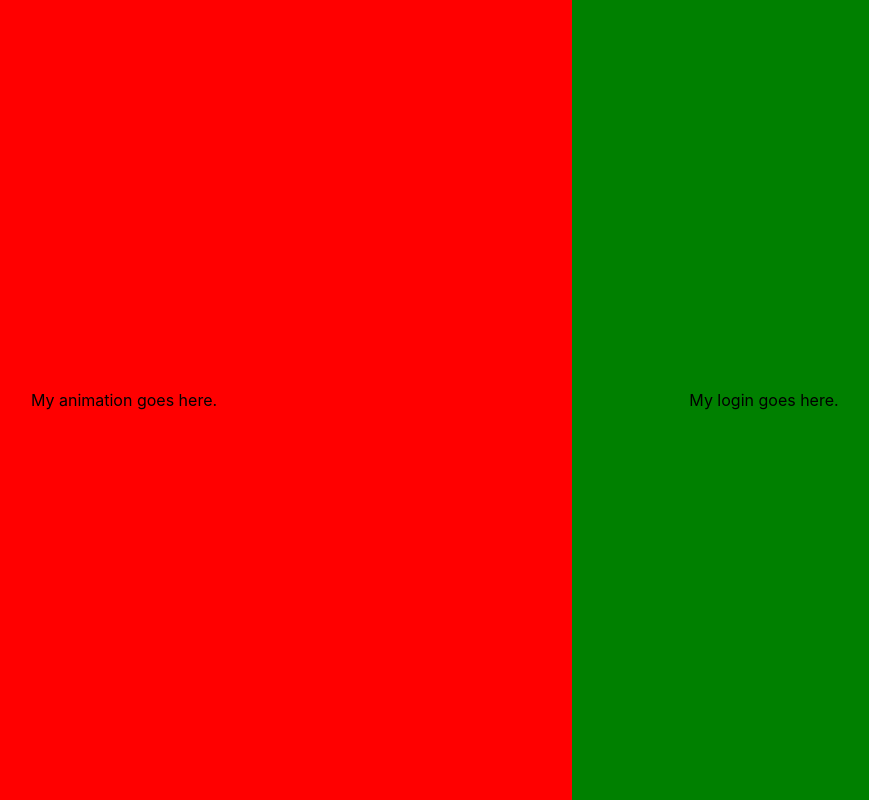
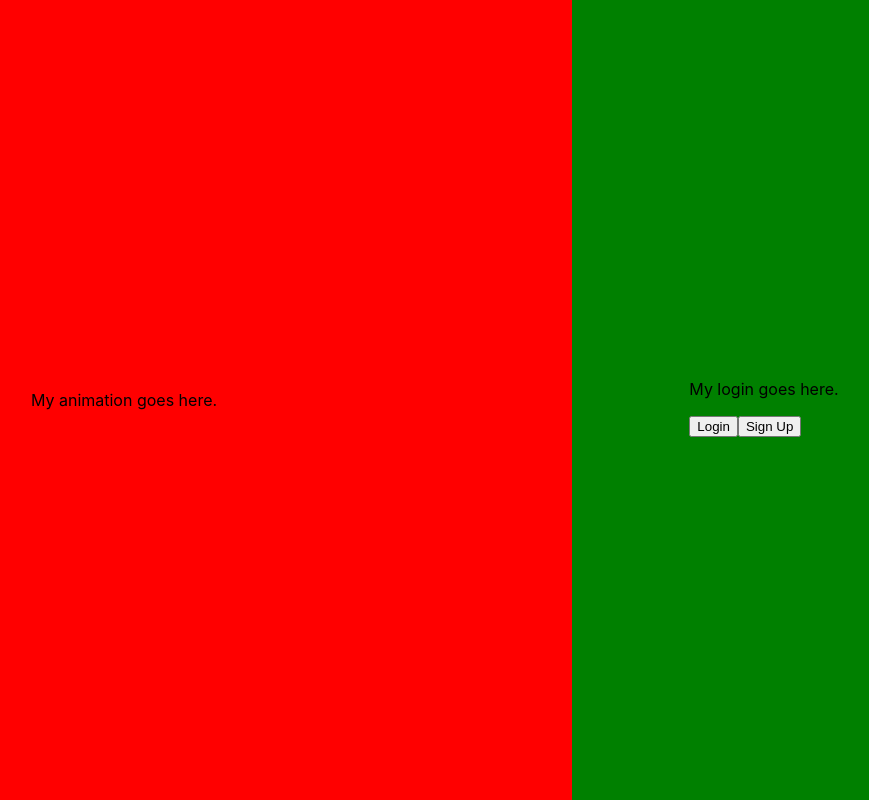
Before and after one commit to ammadakram/QuetzAI, a React (Create React App) app: page / in a window 1280 px wide. Shown: the whole page, without its empty margins (324-1193 px from the left). Built offline with nearby package versions, Linux system fonts and the light colour scheme.

Commit message:
added tailwind

```diff
--- a/package.json
+++ b/package.json
@@ -40,5 +40,8 @@
       "last 1 firefox version",
       "last 1 safari version"
     ]
+  },
+  "devDependencies": {
+    "tailwindcss": "^3.4.1"
   }
 }
--- a/src/Components/LoginPage.tsx
+++ b/src/Components/LoginPage.tsx
@@ -9,6 +9,8 @@ function loginPage() {
       <div className="right-div">
         <div className="login-div">
           <p>My login goes here.</p>
+          <button className="login-button">Login</button>
+          <button className="signup-button">Sign Up</button>
         </div>
       </div>
     </div>
```
Also changed, not shown: tailwind.config.js (added, +8 -0 lines), 1 other file (tests, documents, lock files or other folders).
